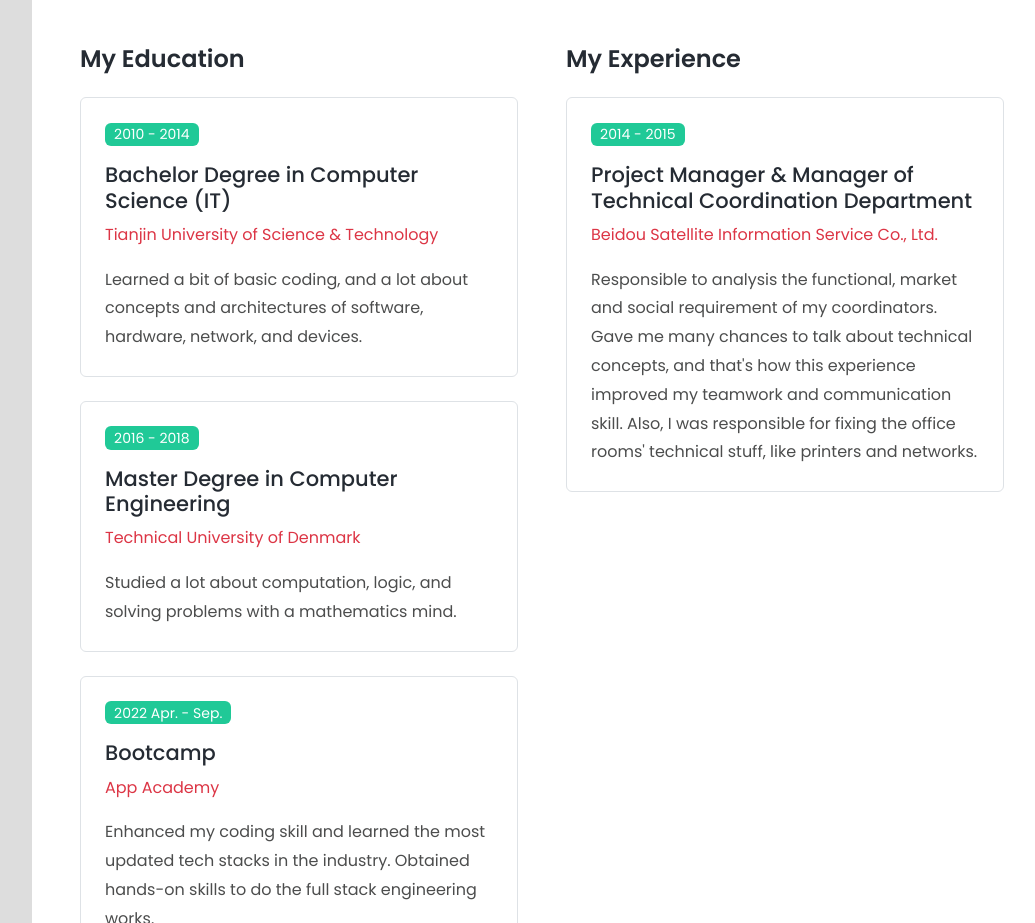
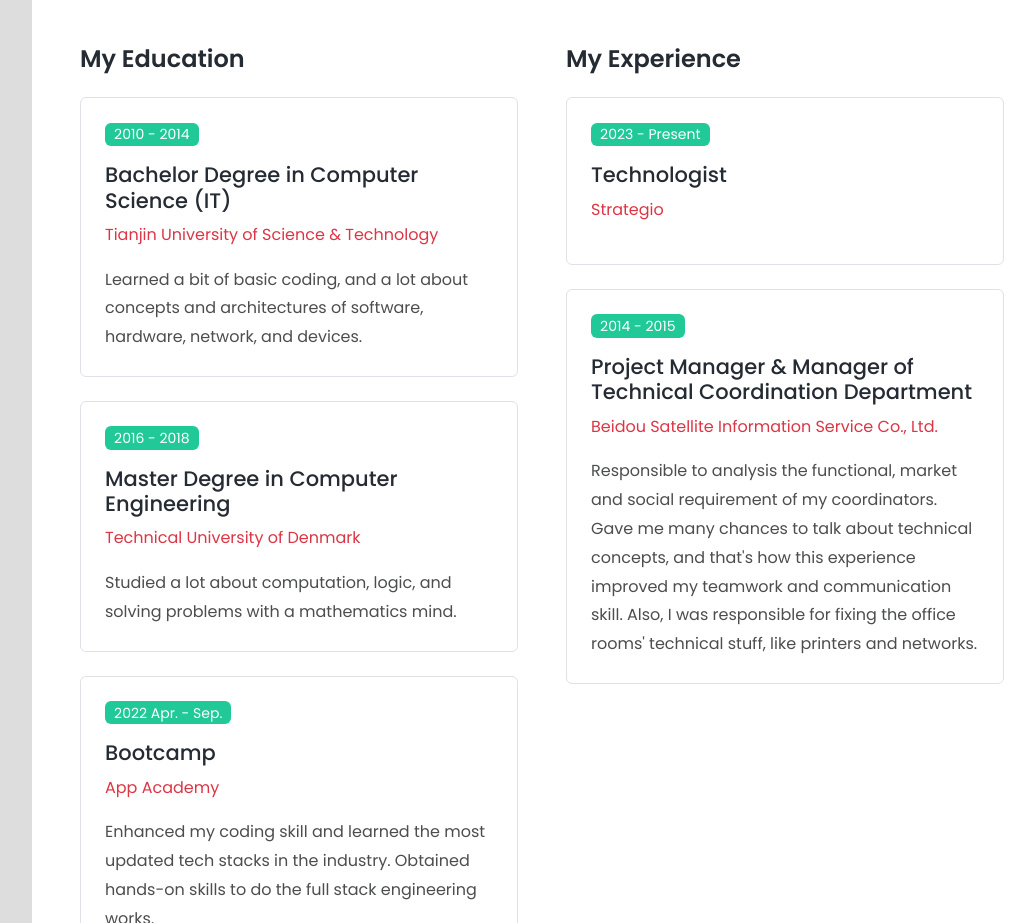
Before and after one commit to zerotume/zerotume.github.io, a plain HTML site: page index.html in a window 1280 px wide. Shown: the part 3348-4271 px from the top of the page, without its empty margins (228-1263 px from the left). Drawn offline with Linux system fonts and the light colour scheme.

Commit message:
update strategio

```diff
--- a/index.html
+++ b/index.html
@@ -350,6 +350,14 @@
           <div class="col-md-6">
             <h2 class="text-6 fw-600 mb-4">My Experience</h2>
             <div class="bg-white border rounded p-4 mb-4">
+              <p class="badge bg-primary text-2 fw-400">2023 - Present</p>
+              <h3 class="text-5">Technologist</h3>
+              <p class="text-danger">Strategio</p>
+              <!--
+                <p class="mb-0"></p>
+              -->
+            </div>
+            <div class="bg-white border rounded p-4 mb-4">
               <p class="badge bg-primary text-2 fw-400">2014 - 2015</p>
               <h3 class="text-5">Project Manager & Manager of Technical Coordination Department</h3>
               <p class="text-danger">Beidou Satellite Information Service Co., Ltd.</p>
```
Also changed, not shown: 5 other files.
